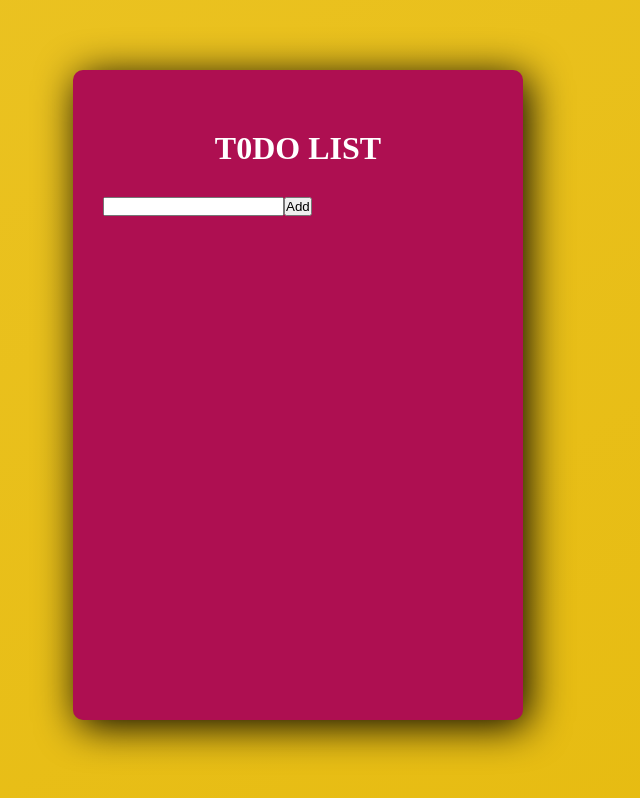
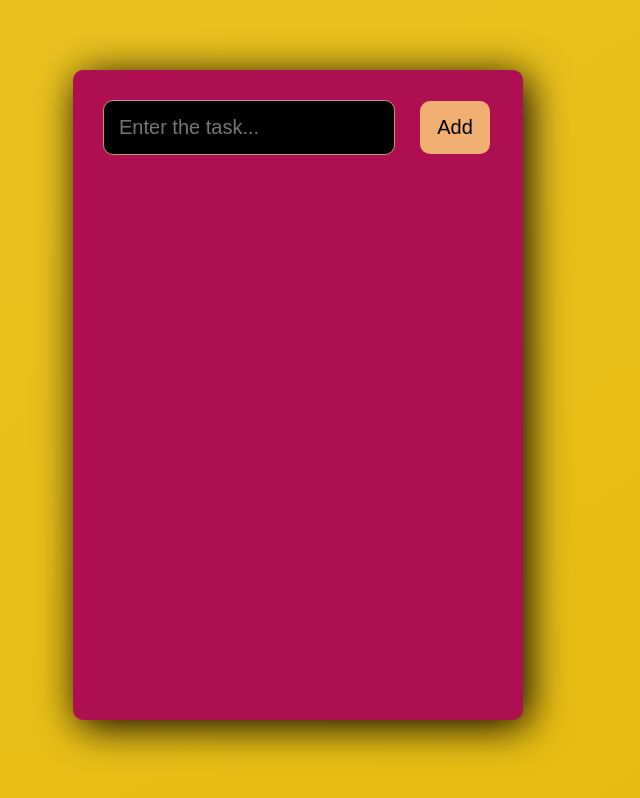
Before and after one commit to Rohini-SR/todo-list, a React (Create React App) app: page / in a window 1280 px wide. Shown: the whole page, without its empty margins (342-982 px from the left). Built offline with nearby package versions, Linux system fonts and the light colour scheme.

Commit message:
handle changes

```diff
--- a/package.json
+++ b/package.json
@@ -10,6 +10,7 @@
     "react": "^18.3.1",
     "react-dom": "^18.3.1",
     "react-scripts": "5.0.1",
+    "uuid": "^9.0.1",
     "web-vitals": "^2.1.4"
   },
   "scripts": {
--- a/src/App.js
+++ b/src/App.js
@@ -1,12 +1,25 @@
 import './App.css';
-import { Todo } from './Todo';
+import { Form } from './component/Form';
+import { Todo } from './component/Todo';
+import { useState } from 'react';
 
 function App(){
+  const [input,setInput] = useState([]);
+  const [newValue,setNewValue] = useState(' ')
   return (
     <div className="container">
       <div className='app-wrapper'>
         <div>
-          <Todo/>
+          <Form
+            value={input}
+            setValue={setInput}
+            newValue={newValue}
+            setNewValue={setNewValue}/>
+        </div>
+        <div>
+          <Todo
+          newValue={newValue}
+          setNewValue={setNewValue}/>
         </div>
       </div>
     </div>
--- a/src/Todo.js
+++ /dev/null
@@ -1,49 +0,0 @@
-import React, { useState } from 'react'
-
-export const Todo = () => {
-  const [value,setValue] = useState([]);
-  const [newValue,setNewValue] = useState(' ')
-
-  const handleInputChange = (e)=>{
-    setNewValue(e.target.value)
-  }
-
-  const addValue = ()=>{
-    if(newValue.trim() !== ""){
-      setValue(v => [...value, newValue])
-      setNewValue(" ");
-    }
-    else{
-      alert('Enter the Task...')
-    }
-  }
-
-  const deleteValue = (index)=>{
-    const updateValue = value.filter((_, i)=> i !== index)
-    setValue(updateValue)
-  }
-
-return (
-  <div className='header'>
-    <h1>T0DO LIST</h1>
-    <input
-      type='text'
-      placeholder='Enter the task...'
-      value={newValue}
-      onChange={handleInputChange}/>
-
-      <button onClick={addValue}>Add</button>
-
-      <ol>
-        {
-          value.map((value,index)=>(
-            <li key={index}>
-              <span>{value}</span>
-              <button onClick={()=>deleteValue(index)}>Delete</button>
-            </li>
-          ))
-        }
-      </ol>
-  </div>
-)
-}
--- /dev/null
+++ b/src/component/Form.js
@@ -0,0 +1,42 @@
+import React from 'react'
+// import { v4 as uuidv4 } from 'uuid';
+
+export const Form = ({input,setInput,newValue,setNewValue}) => {
+  const handleInputChange = (e)=>{
+    setNewValue(e.target.value)
+  }
+  // const onFormSubmit = (e)=>{
+  //   e.preventDefault();
+  //   setNewValue([...newValue, {id: uuidv4(), title: value, completed: false}]);
+  //   setValue(" ")
+  // }
+
+  // const addValue = ()=>{
+  //   if(newValue.trim() !== ""){
+  //     setValue(v => [...value, newValue])
+  //     setNewValue(" ");
+  //   }
+  //   else{
+  //     alert('Enter the Task...')
+  //   }
+  // }
+
+  // const deleteValue = (index)=>{
+  //   const updateValue = value.filter((_, i)=> i !== index)
+  //   setValue(updateValue)
+  // }
+
+
+  return (
+    <form>
+       <input
+        type='text'
+        placeholder='Enter the task...'
+        className='task-input'
+        value={input}
+        required
+        onChange={handleInputChange}/>
+       <button className='button-add' type='submit'>Add</button>
+    </form>
+  )
+}
--- /dev/null
+++ b/src/component/Todo.js
@@ -0,0 +1,54 @@
+// import React, { useState } from 'react'
+
+export const Todo = ({newValue,setNewValue}) => {
+
+return (
+  <div>
+    {/* {
+      newValue.map((index,newValue)=>(
+        <li className='list-item' key={index}>
+          <input
+            type='text'
+            className='list'
+            onChange={(e)=> e.preventDefault()}
+          />
+          <div>
+            <button className="button-complete task-button">
+              <i className="fa fa-check-circle"></i>
+            </button>
+            <button className="button-edit task-button">
+              <i className="fa fa-check-edit"></i>
+            </button>
+            <button className="button-delete task-button">
+              <i className="fa fa-check-trash"></i>
+            </button>
+          </div>
+
+        </li>
+      ))
+    } */}
+  </div>
+
+  // <div className='header'>
+  //   <h1>ToDo List</h1>
+  //   <input
+  //     type='text'
+  //     placeholder='Enter the task...'
+  //     value={newValue}
+  //     onChange={handleInputChange}/>
+
+  //     <button onClick={addValue}>Add</button>
+
+  //     <ol>
+  //       {
+  //         value.map((value,index)=>(
+  //           <li key={index}>
+  //             <span>{value}</span>
+  //             <button onClick={()=>deleteValue(index)}>Delete</button>
+  //           </li>
+  //         ))
+  //       }
+  //     </ol>
+  // </div>
+)
+}
```
Also changed, not shown: 1 other file (tests, documents, lock files or other folders).
